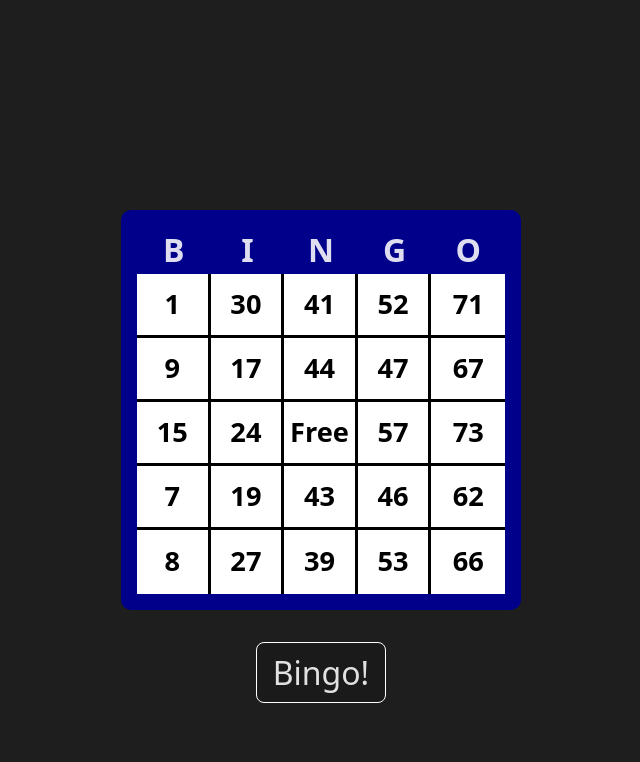
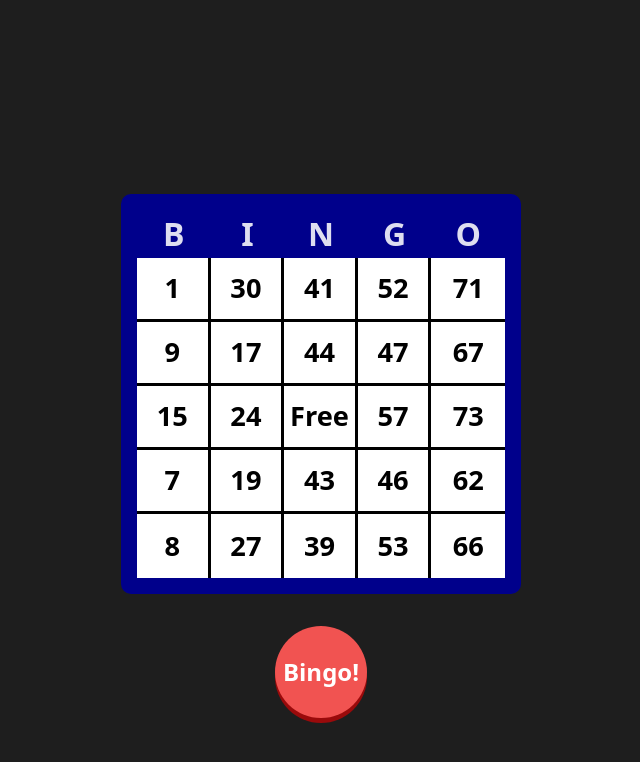
Before and after one commit to AugustDaniel/Bingo-App, a React (Vite) app: page / in a window 1280 px wide. Both pictures are taken after a click on the button "Start". Shown: the top 762 px of the page, without its empty margins (319-959 px from the left). Built offline with nearby package versions, Linux system fonts and the light colour scheme.

Commit message:
added more styling for bingo button

```diff
--- a/src/components/BingoButton.css
+++ b/src/components/BingoButton.css
@@ -1,10 +1,30 @@
 button.bingo-button {
-    padding: 0.5rem 1rem;
-    border: white 1px solid;
+    all: unset;
+    display: inline-block;
+    padding: 0.5rem;
+    background-color: #f15351;
+    color: white;
+    font-weight: bold;
+    font-size: 1.5rem;
     text-align: center;
+    border-radius: 100%;
+    aspect-ratio: 1/1;
+    box-shadow: 0 5px #9a0a0b;
+    transition:
+            transform 0.05s ease,
+            box-shadow 0.05s ease;
+    cursor: pointer;
+    user-select: none;
+    box-sizing: border-box;
 }
 
 button.bingo-button:hover {
-    border: #646cffaa solid 1px;
-    filter: drop-shadow(0 0 0.5em #646cffaa);
+    filter: brightness(1.05);
 }
+
+button.bingo-button:active {
+    transform: translateY(5px);
+    box-shadow:
+            0 0 #9a0a0b,
+            inset 0 2px 2px rgba(0,0,0,0.2);
+}
```
